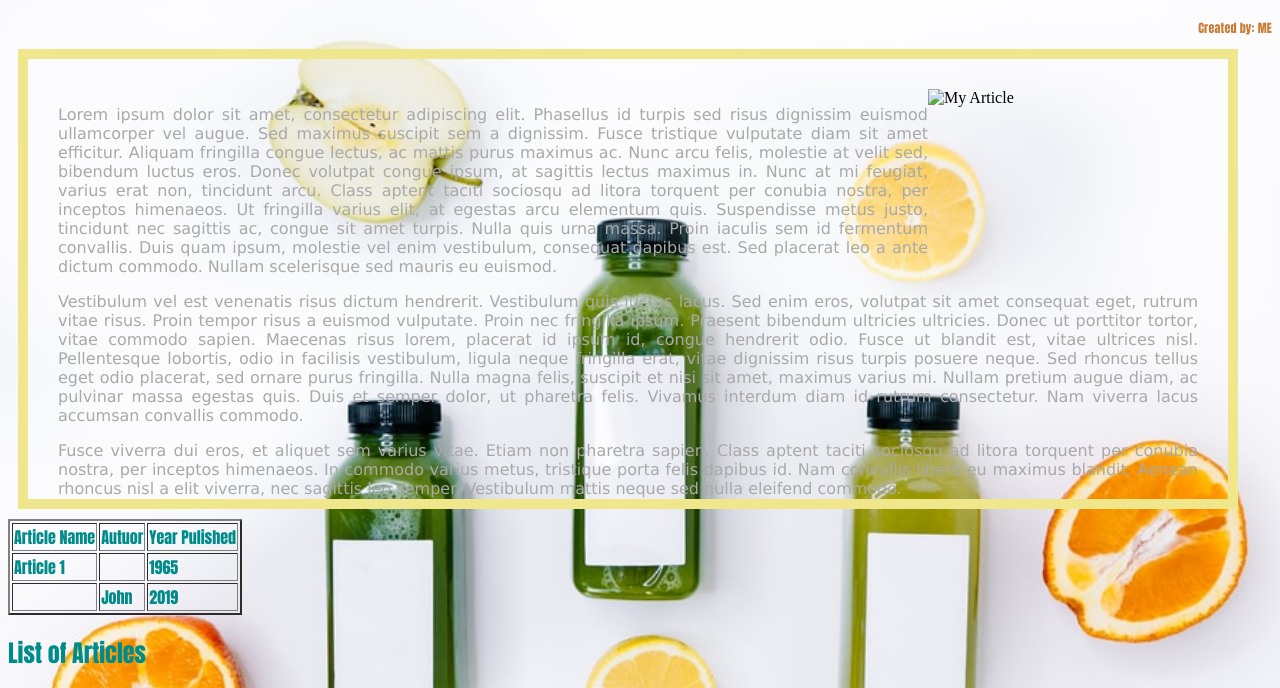
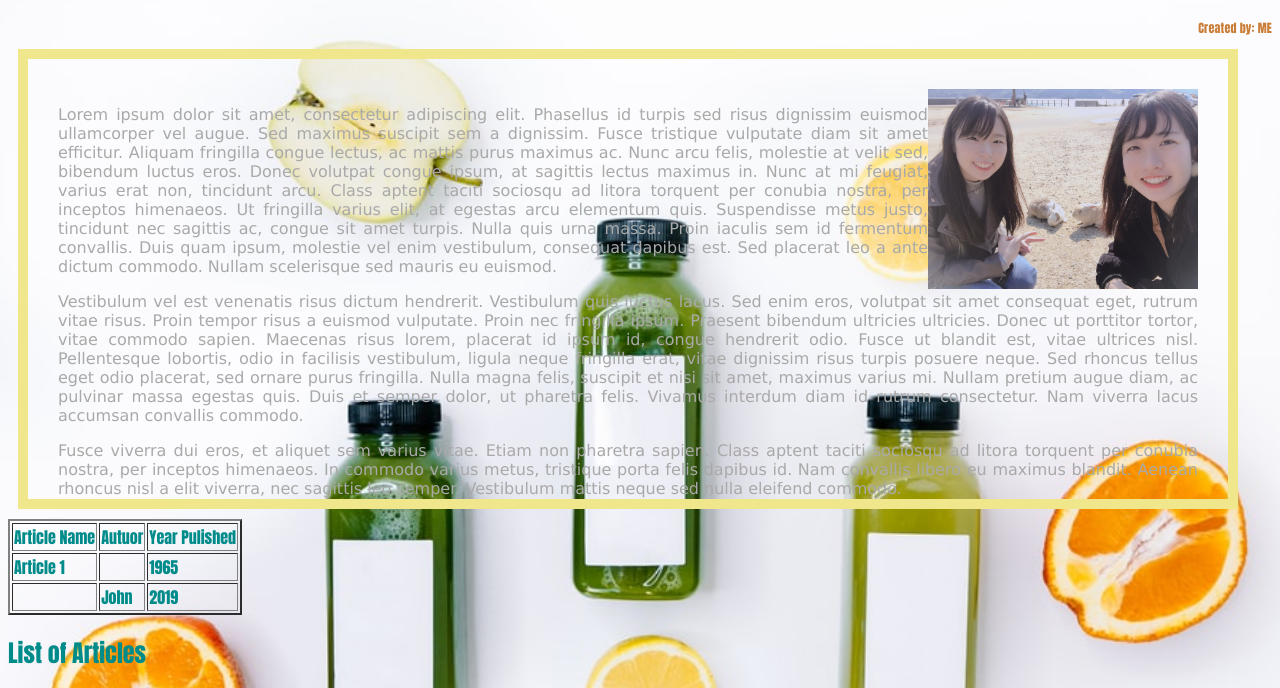
Before and after one commit to saka1405/saka1405.github.io, a plain HTML site: page article.html in a window 1280 px wide. Shown: the part 73-761 px from the top of the page. Drawn offline with Linux system fonts and the light colour scheme; files whose address does not match are found by name.

Commit message:
image change

```diff
--- a/article.html
+++ b/article.html
@@ -11,7 +11,7 @@
     <h1 class="h1">This is my Article</h1>
     <h3 class="h3">Created by: <span>ME</span></h3>
     <div class="content">
-        <img src="images/images/photo.jpg" alt="My Article" height="200px" width="270px">
+        <img src="images/photo.jpg" alt="My Article" height="200px" width="270px">
         <p id="par1">Lorem ipsum dolor sit amet, consectetur adipiscing elit. Phasellus id turpis sed risus dignissim euismod ullamcorper vel augue. Sed maximus suscipit sem a dignissim. Fusce tristique vulputate diam sit amet efficitur. Aliquam fringilla congue lectus, ac mattis purus maximus ac. Nunc arcu felis, molestie at velit sed, bibendum luctus eros. Donec volutpat congue ipsum, at sagittis lectus maximus in. Nunc at mi feugiat, varius erat non, tincidunt arcu. Class aptent taciti sociosqu ad litora torquent per conubia nostra, per inceptos himenaeos. Ut fringilla varius elit, at egestas arcu elementum quis. Suspendisse metus justo, tincidunt nec sagittis ac, congue sit amet turpis. Nulla quis urna massa. Proin iaculis sem id fermentum convallis. Duis quam ipsum, molestie vel enim vestibulum, consequat dapibus est. Sed placerat leo a ante dictum commodo. Nullam scelerisque sed mauris eu euismod.</p>
         <p id="par2">Vestibulum vel est venenatis risus dictum hendrerit. Vestibulum quis luctus lacus. Sed enim eros, volutpat sit amet consequat eget, rutrum vitae risus. Proin tempor risus a euismod vulputate. Proin nec fringilla ipsum. Praesent bibendum ultricies ultricies. Donec ut porttitor tortor, vitae commodo sapien. Maecenas risus lorem, placerat id ipsum id, congue hendrerit odio. Fusce ut blandit est, vitae ultrices nisl. Pellentesque lobortis, odio in facilisis vestibulum, ligula neque fringilla erat, vitae dignissim risus turpis posuere neque. Sed rhoncus tellus eget odio placerat, sed ornare purus fringilla. Nulla magna felis, suscipit et nisi sit amet, maximus varius mi. Nullam pretium augue diam, ac pulvinar massa egestas quis. Duis et semper dolor, ut pharetra felis. Vivamus interdum diam id rutrum consectetur. Nam viverra lacus accumsan convallis commodo.</p>
         <p id="par3">Fusce viverra dui eros, et aliquet sem varius vitae. Etiam non pharetra sapien. Class aptent taciti sociosqu ad litora torquent per conubia nostra, per inceptos himenaeos. In commodo varius metus, tristique porta felis dapibus id. Nam convallis libero eu maximus blandit. Aenean rhoncus nisl a elit viverra, nec sagittis leo semper. Vestibulum mattis neque sed nulla eleifend commodo.</p>
```
